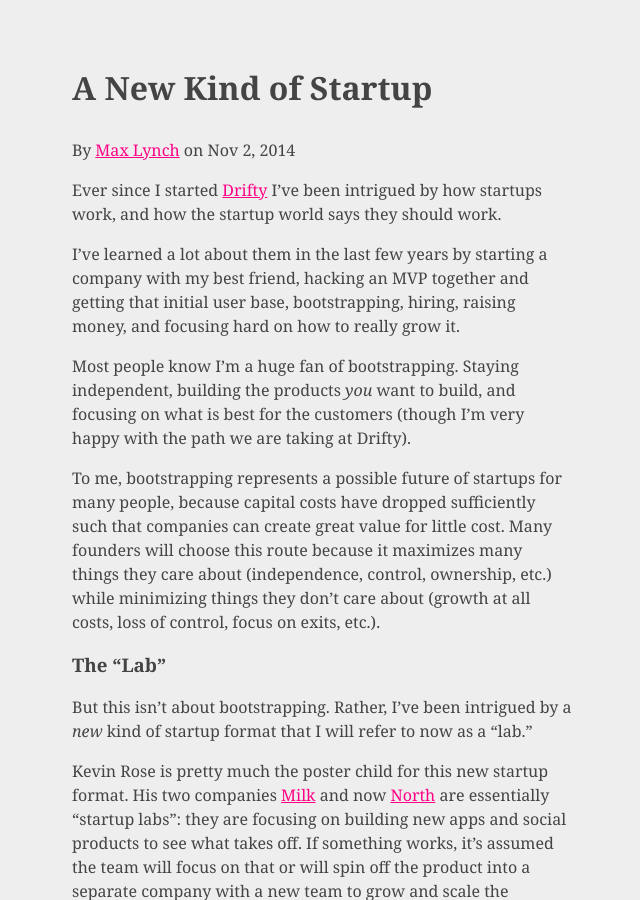
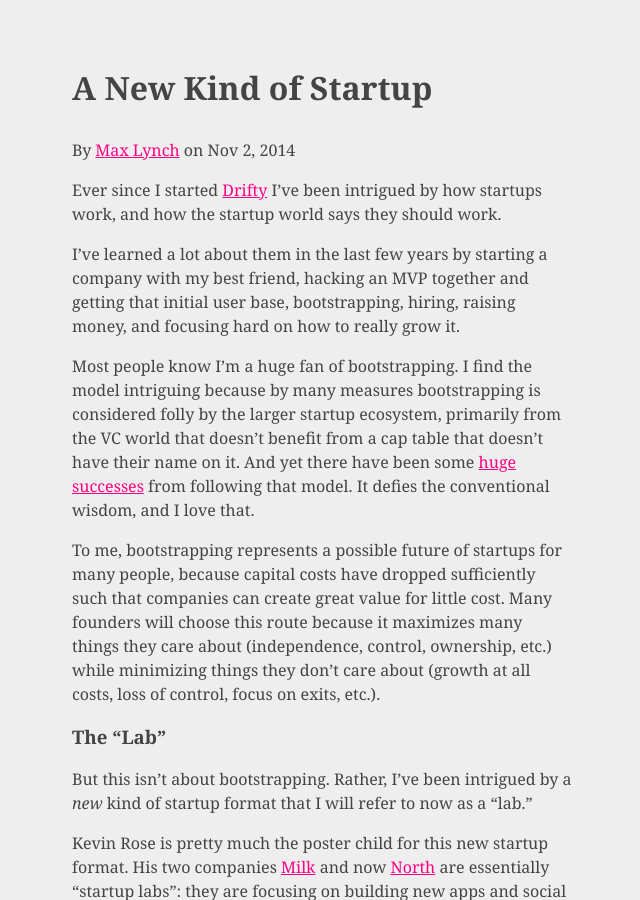
Before and after one commit to mlynch/mlynch.github.com, a Jekyll site: the page built from _posts/2014-11-02-new-kind-of-startup.markdown, in a window 1280 px wide and 900 px high. Shown: the whole window, without its empty margins (318-958 px from the left). Built offline with Jekyll 4.4.1, drawn with Linux system fonts in a browser that asks for light colours; Markdown is read by kramdown in place of the engine named in the settings; comment, search, counter and statistics services are not loaded.

Commit message:
Update 2014-11-02-new-kind-of-startup.markdown

```diff
--- a/_posts/2014-11-02-new-kind-of-startup.markdown
+++ b/_posts/2014-11-02-new-kind-of-startup.markdown
@@ -13,7 +13,7 @@ Ever since I started [Drifty](http://drifty.com/) I've been intrigued by how sta
 
 I've learned a lot about them in the last few years by starting a company with my best friend, hacking an MVP together and getting that initial user base, bootstrapping, hiring, raising money, and focusing hard on how to really grow it.
 
-Most people know I'm a huge fan of bootstrapping. Staying independent, building the products *you* want to build, and focusing on what is best for the customers (though I'm very happy with the path we are taking at Drifty).
+Most people know I'm a huge fan of bootstrapping. I find the model intriguing because by many measures bootstrapping is considered folly by the larger startup ecosystem, primarily from the VC world that doesn't benefit from a cap table that doesn't have their name on it. And yet there have been some [huge](http://github.com/) [successes](http://mailchimp.com/) from following that model. It defies the conventional wisdom, and I love that.
 
 <!--
 But by many measures, bootstrapping is considered folly in the startup world. You're not investing enough in growth, you aren't thinking
```
